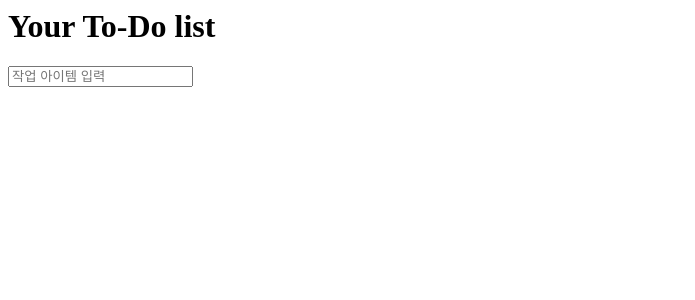
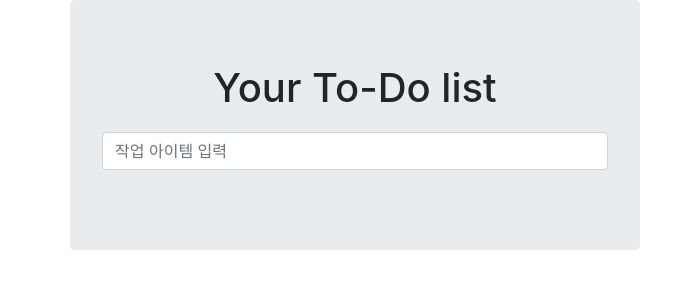
Before and after one commit to goohooh/TDD_superlist, a Django app: page / in a window 1280 px wide. Shown: the top 300 px of the page, without its empty margins (0-695 px from the left). Run offline with Django 3.2, Linux system fonts and the light colour scheme; some libraries are stand-ins or nearby versions.

Commit message:
레이아웃 개선을 위한 부트스트랩 사용

```diff
--- a/superlist/functional_tests/tests.py
+++ b/superlist/functional_tests/tests.py
@@ -1,4 +1,4 @@
-from django.test import LiveServerTestCase
+from django.contrib.staticfiles.testing import StaticLiveServerTestCase
 
 import os
 from selenium import webdriver
@@ -7,7 +7,7 @@ from selenium.webdriver.common.keys import Keys
 
 chromedriver = '/Users/seongpil/Applications/chromedriver'
 
-class NewVisitorTest(LiveServerTestCase):
+class NewVisitorTest(StaticLiveServerTestCase):
 
     def setUp(self):
         os.environ["webdriver.chrome.driver"] = chromedriver
--- /dev/null
+++ b/superlist/lists/static/base.css
@@ -0,0 +1,3 @@
+#id_new_item {
+    margin-top: 20px;
+}
--- a/superlist/lists/templates/base.html
+++ b/superlist/lists/templates/base.html
@@ -1,14 +1,29 @@
 <html>
   <head>
+    <meta name="viewport" content="width=device-width, initial-scale=1.0">
+    <link href="/static/bootstrap/css/bootstrap.min.css" rel="stylesheet" media="screen">
+    <link href="/static/base.css" rel="stylesheet" media="screen">
     <title>To-Do lists</title>
   </head>
   <body>
+  <div class="container">
+    <div class="row">
+      <div class="col-md-6 col-md-offset-3 jumbotron">
+        <div class="text-center">
           <h1>{% block header_text %}{% endblock %}</h1>
           <form method="post" action="{% block form_action %}{% endblock %}">
-      <input id="id_new_item" name="item_text" placeholder="작업 아이템 입력"/>
+            <input id="id_new_item" class="form-control input-lg" name="item_text" placeholder="작업 아이템 입력"/>
             {% csrf_token %}
           </form>
+        </div>
+      </div>
+    </div>
+    <div class="row">
+      <div class="col-md-6 col-md-offset-3">
         {% block table %}
         {% endblock %}
+      </div>
+    </div>
+  </div>
   </body>
 </html>
--- a/superlist/lists/templates/list.html
+++ b/superlist/lists/templates/list.html
@@ -5,7 +5,7 @@
 {% block form_action %}/lists/{{ list.id }}/add_item{% endblock %}
 
 {% block table %}
-<table id="id_list_table">
+<table id="id_list_table" class="table">
   {% for item in list.item_set.all %}
   <tr><td>{{ forloop.counter }}: {{ item.text  }}</td></tr>
   {% endfor %}
```
Lines whose indentation alone changed are shown as unchanged.
